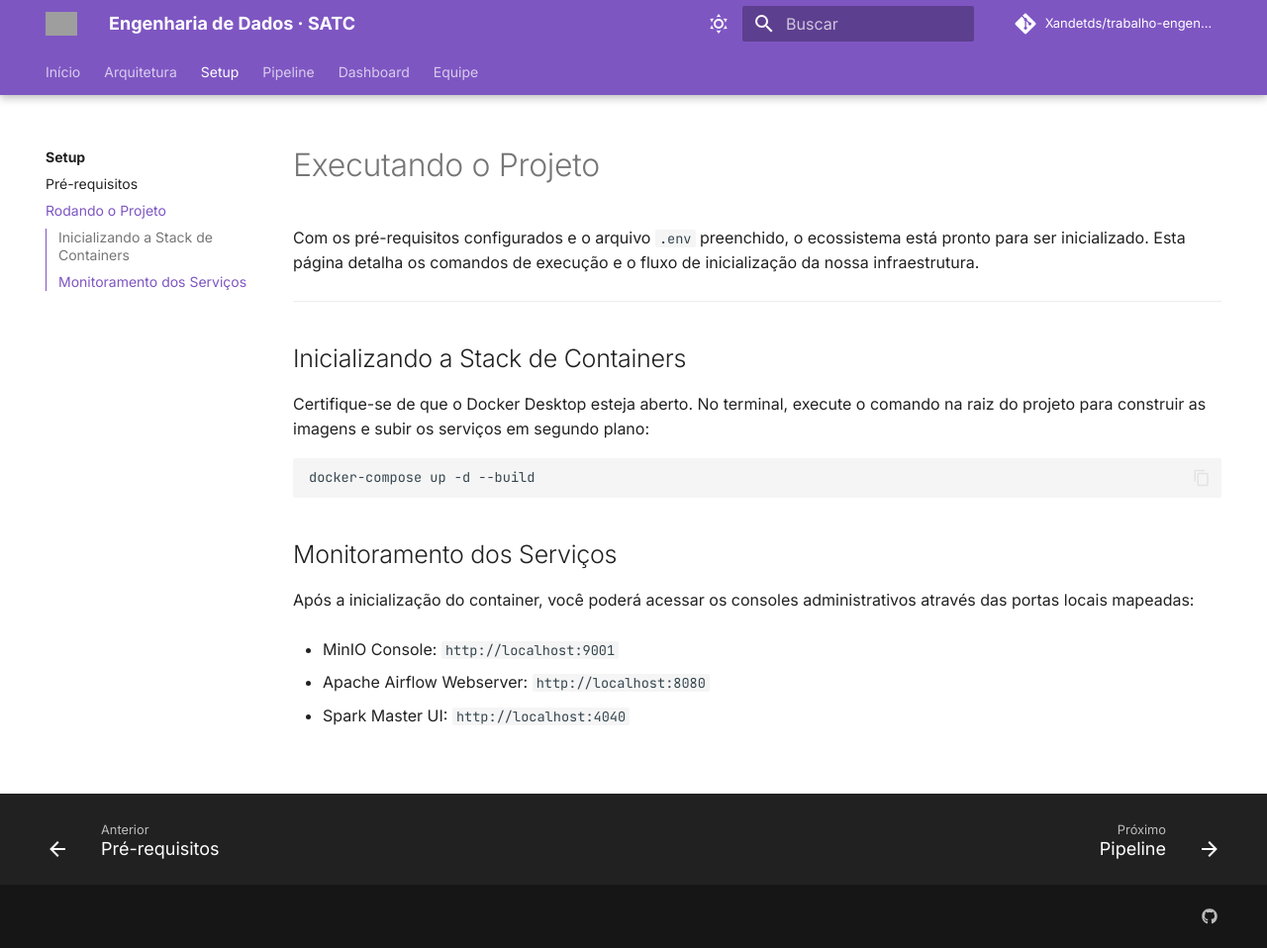
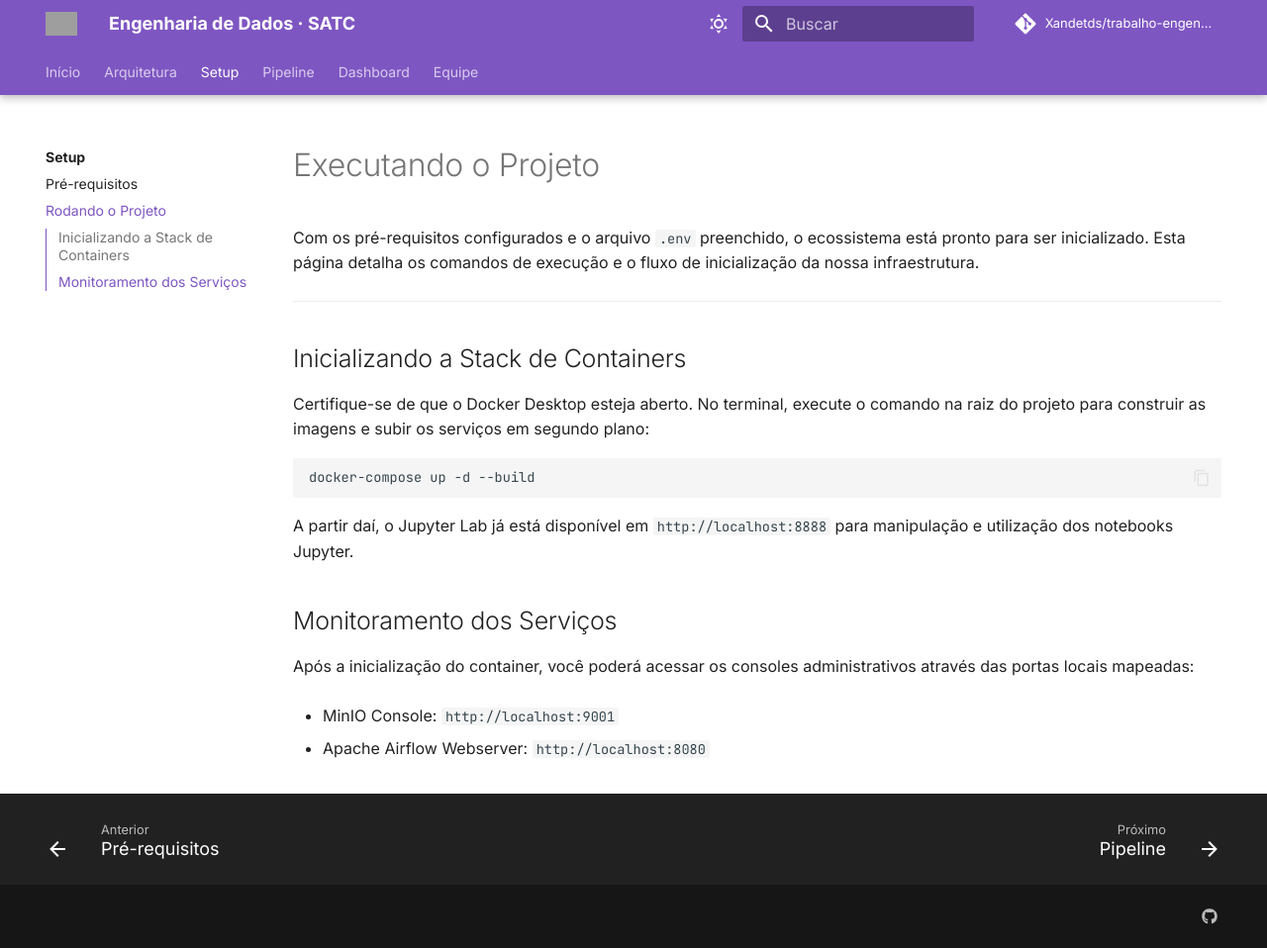
Before and after one commit to Xandetds/trabalho-engenharia-de-dados, an MkDocs documentation site: the page built from docs/setup/running.md, in a window 1280 px wide and 958 px high. Shown: the whole window at 99% size. Built offline with MkDocs 1.6.1 and Material for MkDocs 9.7.7, drawn with Linux system fonts in a browser that asks for light colours; comment, search, counter and statistics services are not loaded; grey boxes are pictures that could not be loaded.

Commit message:
fix: remover URL não utilizada
Removida URL do Spark UI, pois nosso projeto não a disponibiliza; Adicionado também novo parágrafo explicando onde o jupyter fica disponível

````diff
--- a/docs/setup/running.md
+++ b/docs/setup/running.md
@@ -11,6 +11,7 @@
 ```bash
 docker-compose up -d --build
 ```
+A partir daí, o Jupyter Lab já está disponível em ```http://localhost:8888``` para manipulação e utilização dos notebooks Jupyter.
 
 ## Monitoramento dos Serviços
 Após a inicialização do container, você poderá acessar os consoles administrativos através das portas locais mapeadas:
@@ -18,5 +19,3 @@
 - MinIO Console: ```http://localhost:9001```
 
 - Apache Airflow Webserver: ```http://localhost:8080```
-
-- Spark Master UI: ```http://localhost:4040```
````
